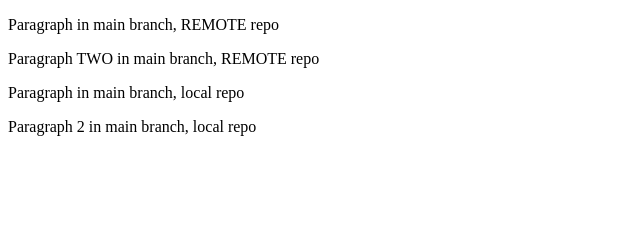
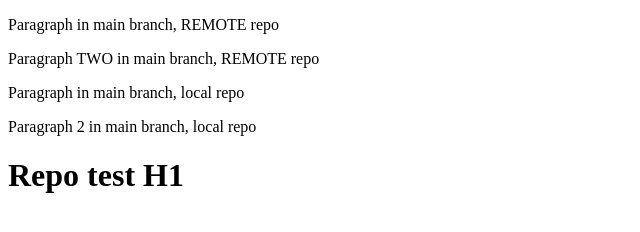
Before and after one commit to bradl33/learning-git-rebase, a plain HTML site: page index.html in a window 1280 px wide. Shown: the whole page, without its empty margins (0-640 px from the left). Drawn offline with Linux system fonts and the light colour scheme.

Commit message:
Repo test H1

```diff
--- a/index.html
+++ b/index.html
@@ -7,8 +7,11 @@
 
   <p>Paragraph in main branch, REMOTE repo</p>
   <p>Paragraph TWO in main branch, REMOTE repo</p>
+
   <p>Paragraph in main branch, local repo</p>
   <p>Paragraph 2 in main branch, local repo</p>
 
+  <h1>Repo test H1</h1>
+
 </body>
 </html>
```
